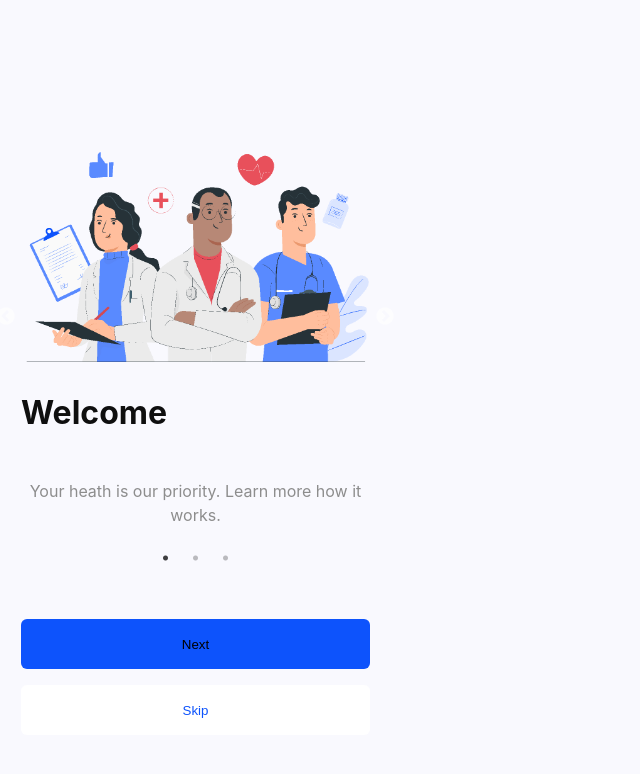
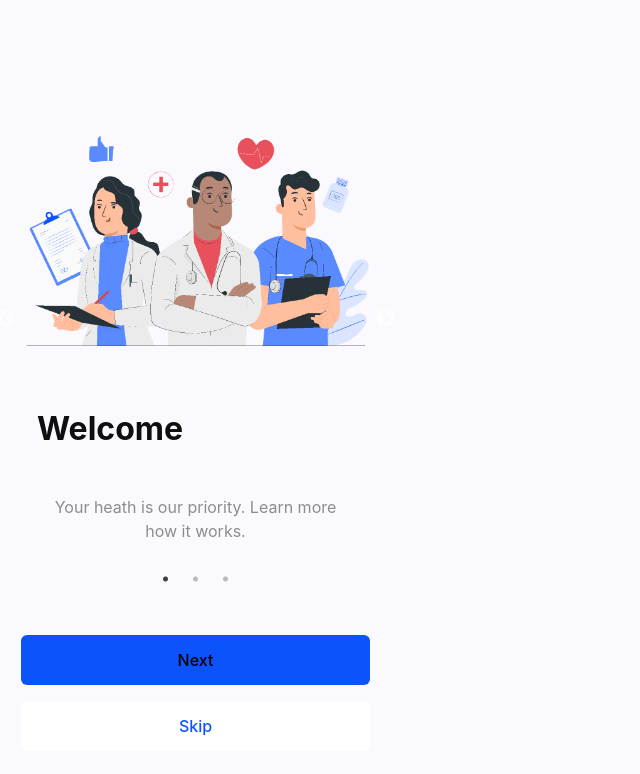
Before and after one commit to zaid-kh/Help-Doc, a React (Vite) app: page / in a window 1280 px wide. Shown: the top 774 px of the page, without its empty margins (0-640 px from the left). Built offline with nearby package versions, Linux system fonts and the light colour scheme.

Commit message:
edit the last button

```diff
--- a/src/assets/Components/OnBoarding/OnBoarding.css
+++ b/src/assets/Components/OnBoarding/OnBoarding.css
@@ -1,6 +1,7 @@
 .onBoardingImgs {
     height:272px;
     width: 353px;
+    margin-bottom: 32px;
   }
 
   .title {
@@ -9,7 +10,8 @@
     font-size: 32px;
     font-style: normal;
     font-weight: 700;
-    line-height: 150%;
+
+
 
   }
   .description {
@@ -18,11 +20,15 @@
     font-size: 16px;
     font-style: normal;
     font-weight: 400;
-    line-height: 150%; /* 24px */
+
   }
 
   .contentBoarding{
+    padding: 0 16px;
     display: inline-flex;
     flex-direction: column;
     align-items: flex-start;
+    height: 104px;
+    width: 317px;
+    margin-bottom: 82px;
   }
--- a/src/assets/Pages/OnboardingPages/onBoardingPages.css
+++ b/src/assets/Pages/OnboardingPages/onBoardingPages.css
@@ -16,6 +16,7 @@
     width: 349px;
     height: 500px;
     padding: 13px 0px;
+    margin-bottom: 32px;
   }
 
   .Bbtn{
@@ -28,6 +29,11 @@
     border-radius: 6px;
     border: none;
     margin: 16px 0;
+    font-family: Inter;
+    font-size: 16px;
+    font-style: normal;
+    font-weight: 500;
+    line-height: 24px;
   }
 
   #nextBtn{
--- a/src/assets/Pages/OnboardingPages/onBoardingPages.jsx
+++ b/src/assets/Pages/OnboardingPages/onBoardingPages.jsx
@@ -1,4 +1,4 @@
-import React, { useRef } from 'react';
+import React, { useRef, useState, useEffect } from 'react';
 import Slider from 'react-slick';
 import { useNavigate } from 'react-router-dom';
 import OnBoarding from '../../Components/onBoarding/onBoarding';
@@ -8,10 +8,16 @@ import 'slick-carousel/slick/slick-theme.css';
 import { onBoardingPages } from '../../data/onBoardingData/onBoardingData';
 import { btns } from '../../data/onBoardingData/btns';
 
-
 const OnBoardingPage = () => {
   const sliderRef = useRef(null);
   const navigate = useNavigate();
+  const [isLastPage, setIsLastPage] = useState(false);
+  const [currentSlide, setCurrentSlide] = useState(0);
+
+  useEffect(() => {
+    const lastIndex = onBoardingPages.length - 1;
+    setIsLastPage(currentSlide === lastIndex);
+  }, [currentSlide]);
 
   const next = () => {
     if (sliderRef.current) {
@@ -31,6 +37,7 @@ const OnBoardingPage = () => {
     slidesToScroll: 1,
     autoplay: false,
     autoplaySpeed: 1000,
+    afterChange: (current) => setCurrentSlide(current),
   };
 
   return (
@@ -49,7 +56,8 @@ const OnBoardingPage = () => {
         </Slider>
       </div>
       <div className="btnsDiv">
-        {btns.map((btn, index) => (
+        {!isLastPage &&
+          btns.map((btn, index) => (
             <button
               key={index}
               id={btn.id}
@@ -59,6 +67,11 @@ const OnBoardingPage = () => {
               {btn.text}
             </button>
           ))}
+        {isLastPage && (
+          <button key="lastPage" id="lastPage" className="Bbtn" onClick={skip}>
+            Let's Get Started
+          </button>
+        )}
       </div>
     </div>
   );
```
Lines whose indentation alone changed are shown as unchanged.
